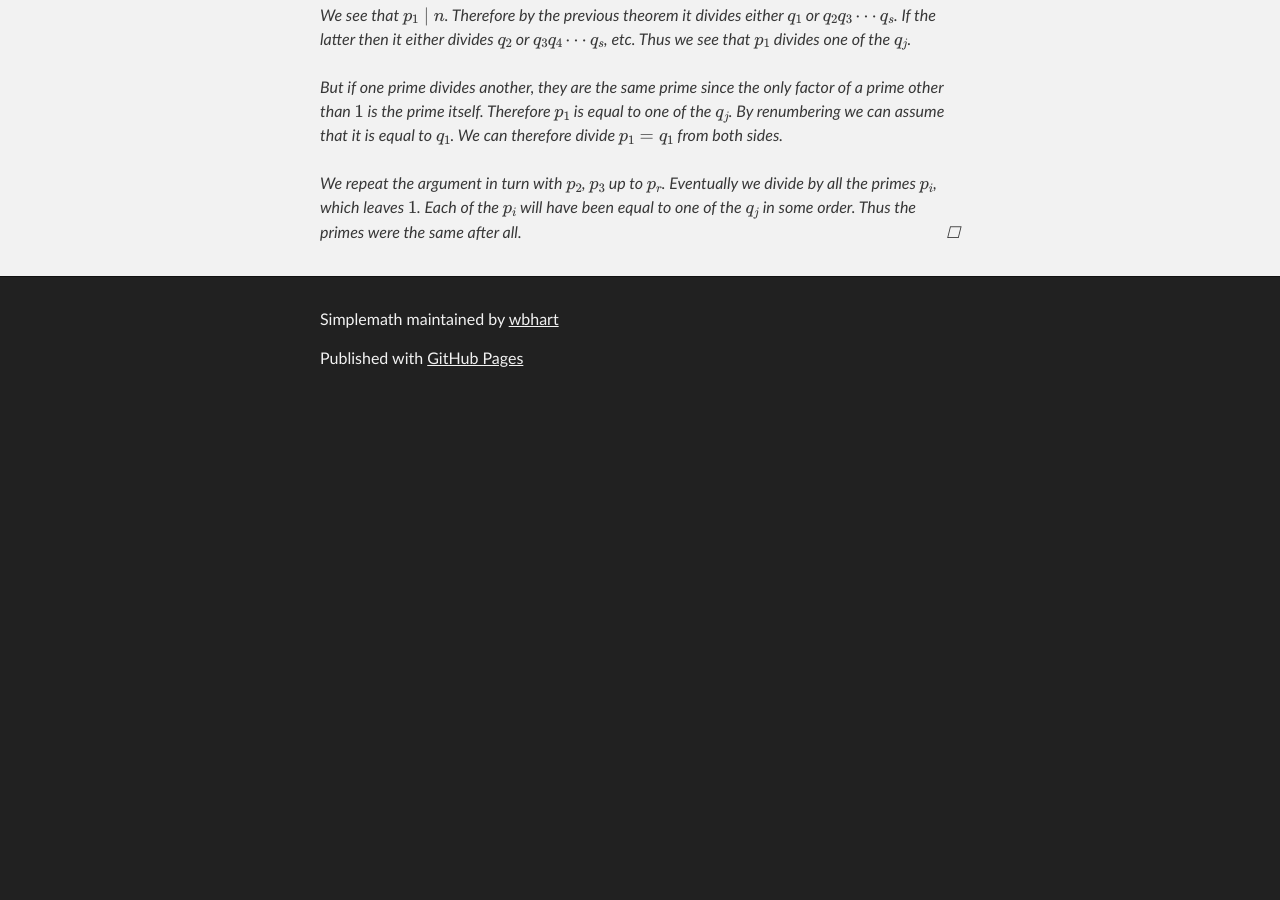
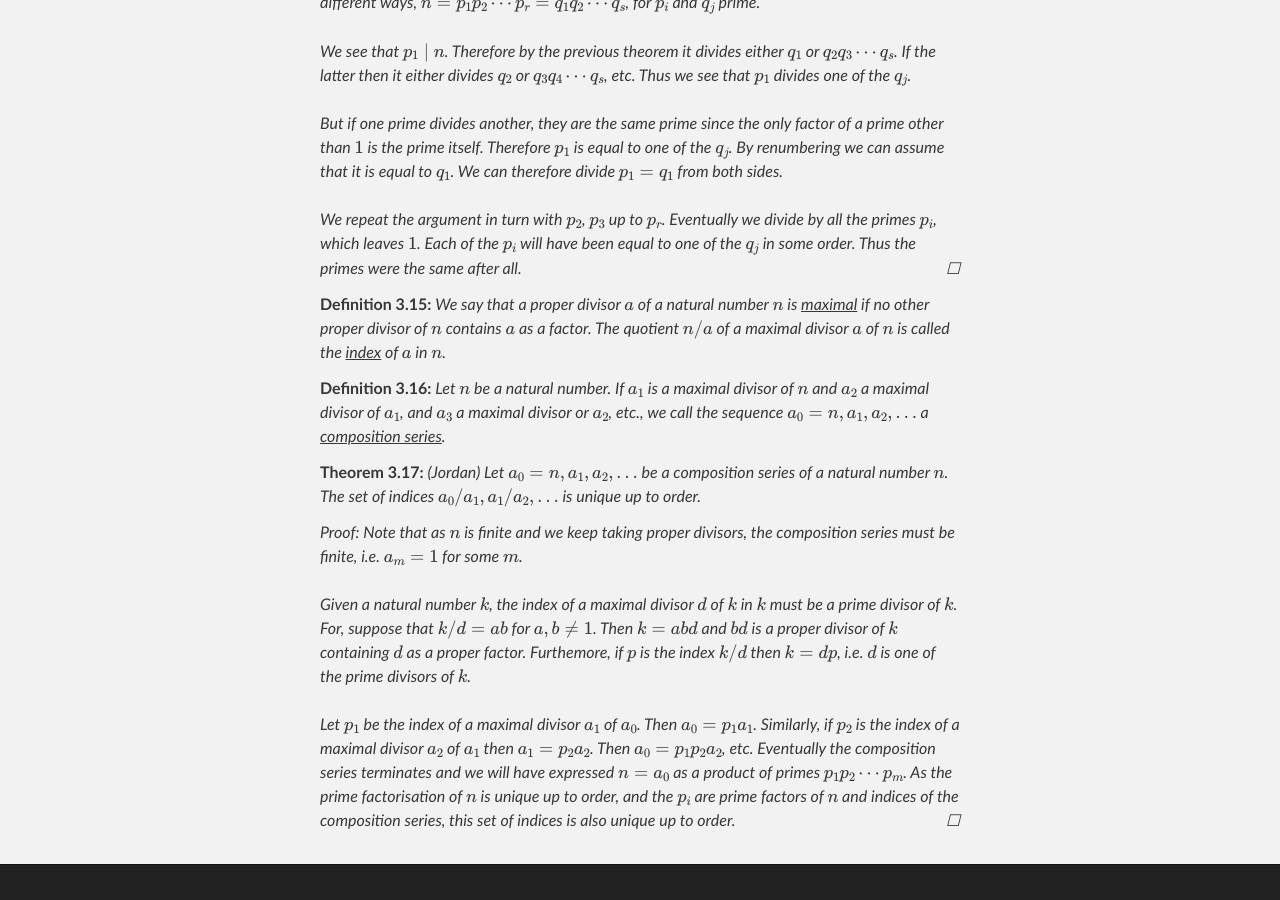
Before and after one commit to wbhart/SimpleMath, a Jekyll site: the page built from test.html, in a window 1280 px wide and 900 px high, scrolled down 12961 px. Built offline with Jekyll 4.4.1, drawn with Linux system fonts in a browser that asks for light colours; formulas are drawn with MathJax 3; before the commit the page ends 13366 px from its top, so only the background shows below that; some of the changed text lies outside the part shown.

Commit message:
Update test.html

```diff
--- a/test.html
+++ b/test.html
@@ -24,6 +24,9 @@ numbers by $\N$.
 </definition>
 
 <definition> If $a, b \in \N$ we say $b$ is a <u>factor</u> of $a$ if $b$ divides $a$.
+</definition>
+
+<definition> We say that a divisor of a natural number $n$ is <u>proper</u> if it is not equal to $n$.
 </definition>
 
 <theorem> For $a, b \in \Z$ with $b \neq 0$, $a/b = c$ for some $c \in \Z$ iff $b \;|\; a$.
@@ -628,3 +631,30 @@ therefore divide $p_1 = q_1$ from both sides. </br></br>
 We repeat the argument in turn with $p_2$, $p_3$ up to $p_r$. Eventually we divide by all the primes $p_i$, which leaves
 $1$. Each of the $p_i$ will have been equal to one of the $q_j$ in some order. Thus the primes were the same after all.
 </proof>
+
+<definition> We say that a proper divisor $a$ of a natural number $n$ is <u>maximal</u> if no other proper divisor of
+$n$ contains $a$ as a factor. The quotient $n/a$ of a maximal divisor $a$ of $n$ is called the <u>index</u> of $a$ in
+$n$.
+</definition>
+
+<definition> Let $n$ be a natural number. If $a_1$ is a maximal divisor of $n$ and $a_2$ a maximal divisor of $a_1$, and
+$a_3$ a maximal divisor or $a_2$, etc., we call the sequence $a_0 = n, a_1, a_2, \ldots$ a <u>composition series</u>.
+</definition>
+
+<theorem> (Jordan) Let $a_0 = n, a_1, a_2, \ldots$ be a composition series of a natural number $n$. The set of indices
+$a_0/a_1, a_1/a_2, \ldots$ is unique up to order.
+</theorem>
+
+<proof> Note that as $n$ is finite and we keep taking proper divisors, the composition series must be finite, i.e.
+$a_m = 1$ for some $m$. </br></br>
+
+Given a natural number $k$, the index of a maximal divisor $d$ of $k$ in $k$ must be a prime divisor of $k$. For, suppose
+that $k/d = ab$ for $a, b \neq 1$. Then $k = abd$ and $bd$ is a proper divisor of $k$ containing $d$ as a proper factor.
+Furthemore, if $p$ is the index $k/d$ then $k = dp$, i.e. $d$ is one of the prime divisors of $k$. </br></br>
+
+Let $p_1$ be the index of a maximal divisor $a_1$ of $a_0$. Then $a_0 = p_1a_1$. Similarly, if $p_2$ is the index of a
+maximal divisor $a_2$ of $a_1$ then $a_1 = p_2a_2$. Then $a_0 = p_1p_2a_2$, etc. Eventually the composition series
+terminates and we will have expressed $n = a_0$ as a product of primes $p_1p_2\cdots p_m$. As the prime factorisation
+of $n$ is unique up to order, and the $p_i$ are prime factors of $n$ and indices of the composition series, this set of
+indices is also unique up to order.
+</proof>
```
